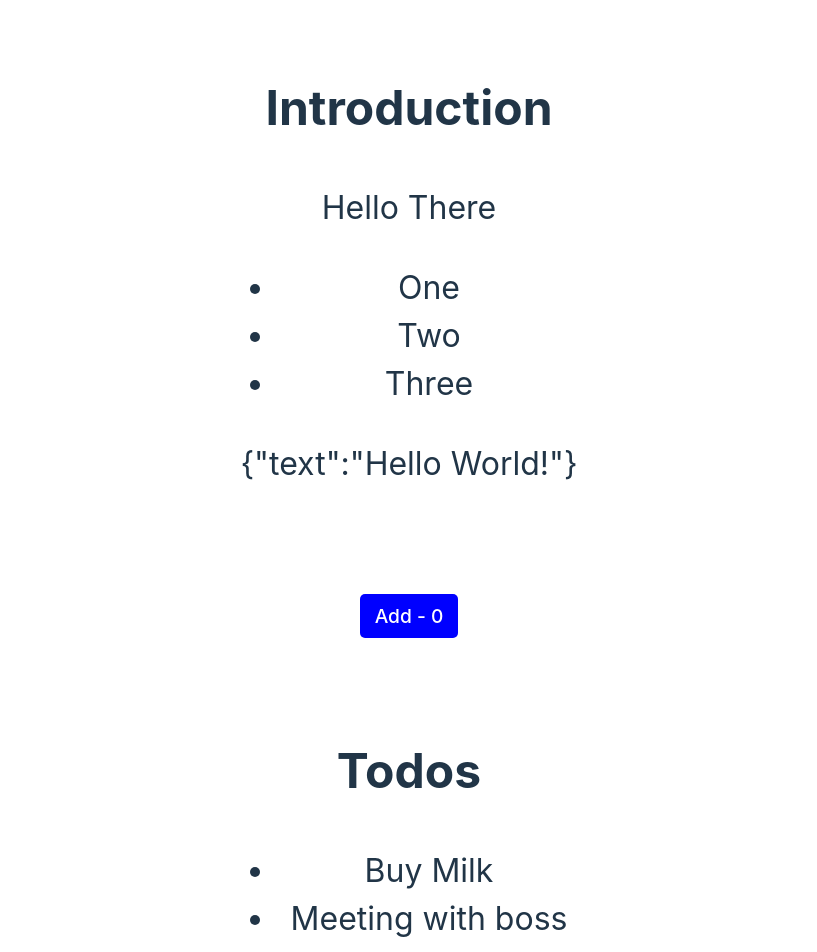
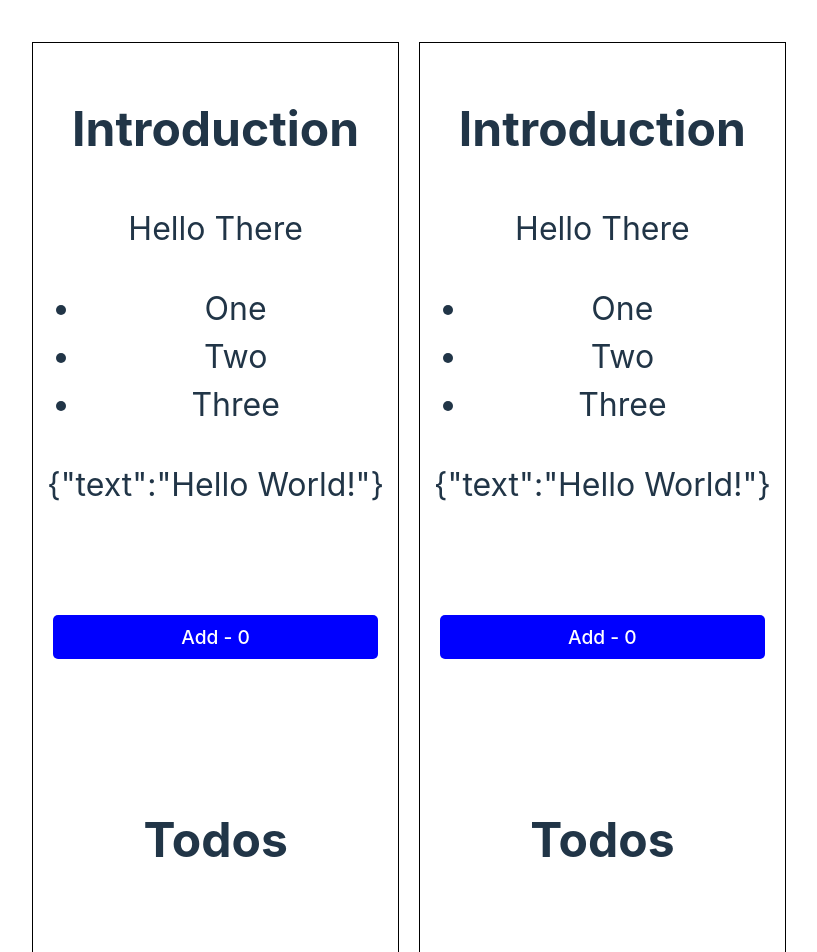
Before and after one commit to christosno/noBsTs-Typescript-Course, a React (Vite) app in the folder episode-20/: page / in a window 1280 px wide. Shown: the top 952 px of the page, without its empty margins (231-1048 px from the left). Built offline with nearby package versions, Linux system fonts and the light colour scheme.

Commit message:
episode 25

```diff
--- a/episode-20/src/App.tsx
+++ b/episode-20/src/App.tsx
@@ -1,5 +1,5 @@
 import React, { useCallback, useEffect, useState, useRef } from 'react';
-import { useTodos } from './useTodos';
+import { TodosProvider, useTodos, useAddTodos, useRemoveTodos } from './useTodos';
 
 import { UL } from './GenericComponent';
 
@@ -83,11 +83,9 @@ function App() {
   const [payload, setPayload] = useState<PayloadType | null>(null)
   const inputValue = useRef<HTMLInputElement>(null)
 
-  const { todos, addTodo, removeTodo } = useTodos([
-    { id: 1, text: "Buy Milk", done: false },
-    { id: 2, text: "Meeting with boss", done: false },
-    { id: 3, text: "Dentist appointment", done: false }
-  ])
+  const todos = useTodos();
+  const addTodo = useAddTodos();
+  const removeTodo = useRemoveTodos();
 
   const onAddTodoBatonHandler = () => {
     // meed to add that condtion to avoid null type error
@@ -152,4 +150,39 @@ function App() {
   )
 }
 
-export default App
+
+const AppWrapper = () => (
+	<div style={{
+    display: "flex",
+    flexDirection: "row",
+  }}>
+    <TodosProvider initialTodos={[
+    { id: 1, text: "Buy Milk", done: false },
+    { id: 2, text: "Meeting with boss", done: false },
+    { id: 3, text: "Dentist appointment", done: false }
+  ]}>
+    <div style={{
+      display: "flex",
+      flexDirection: "column",
+      border: "1px solid black",
+      margin: "10px",
+      padding: "10px",
+    }}>
+
+      <App></App>
+    </div>
+    <div style={{
+      display: "flex",
+      flexDirection: "column",
+      border: "1px solid black",
+      margin: "10px",
+      padding: "10px",
+	  }}>
+      <App></App>
+    </div>
+    </TodosProvider>
+	</div>
+)
+
+
+export default AppWrapper;
--- a/episode-20/src/useTodos.ts
+++ /dev/null
@@ -1,58 +0,0 @@
-import { useCallback, useReducer } from "react"
-
-
-interface TodoType {
-	id: number;
-	text: string;
-	done: boolean;
-  };
-
-type ActionType = {
-	type: "ADD_TODO";
-	text: string;
-  } | {
-	type: "REMOVE_TODO";
-	id: number
-  }
-
-export const useTodos = (initialTodos: TodoType[]): {
-	todos: TodoType[];
-	addTodo: (text: string) => void;
-	removeTodo: (id: number) => void;
-} => {
-
-	const reducer = (todosList: TodoType[], action: ActionType) => {
-		switch (action.type) {
-		  case "ADD_TODO":
-			return [
-			  ...todosList,
-			  {
-				id: Math.random(),
-				text: action.text,
-				done: false
-			  }
-			]
-		  case "REMOVE_TODO":
-			return todosList.filter((todo) => todo.id !== action.id)
-		  default:
-			throw new Error("Action type not found")
-		}
-	  }
-
-	const [todos, dispatch] = useReducer(reducer, initialTodos)
-
-
-	const addTodo = useCallback((text: string) => {
-		dispatch({ type: "ADD_TODO", text })
-	}, [dispatch])
-
-	const removeTodo = useCallback((id: number) => {
-		dispatch({ type: "REMOVE_TODO", id })
-	}, [dispatch])
-
-	return {
-		todos,
-		addTodo,
-		removeTodo
-	}
-}
--- /dev/null
+++ b/episode-20/src/useTodos.tsx
@@ -0,0 +1,104 @@
+import { useCallback, useReducer, createContext, useContext, type ReactNode } from "react"
+
+
+interface TodoType {
+	id: number;
+	text: string;
+	done: boolean;
+  };
+
+type ActionType = {
+	type: "ADD_TODO";
+	text: string;
+  } | {
+	type: "REMOVE_TODO";
+	id: number
+}
+
+///  Context
+////////////
+type UseTodosManagersType = ReturnType<typeof useTodosManager>
+
+const TodoContext = createContext<UseTodosManagersType>({
+	todos: [],
+	addTodo: () => { },
+	removeTodo: () => { }
+});
+
+export const TodosProvider = ({ initialTodos, children }: {
+	initialTodos: TodoType[], children: ReactNode}) => {
+
+	const value = useTodosManager(initialTodos)
+
+	return (
+		<TodoContext.Provider value={value}>
+			{children}
+		</TodoContext.Provider>
+	)
+
+}
+
+////////////
+////////////
+
+
+
+const useTodosManager = (initialTodos: TodoType[]): {
+	todos: TodoType[];
+	addTodo: (text: string) => void;
+	removeTodo: (id: number) => void;
+} => {
+
+	const reducer = (todosList: TodoType[], action: ActionType) => {
+		switch (action.type) {
+		  case "ADD_TODO":
+			return [
+			  ...todosList,
+			  {
+				id: Math.random(),
+				text: action.text,
+				done: false
+			  }
+			]
+		  case "REMOVE_TODO":
+			return todosList.filter((todo) => todo.id !== action.id)
+		  default:
+			throw new Error("Action type not found")
+		}
+	  }
+
+	const [todos, dispatch] = useReducer(reducer, initialTodos)
+
+
+	const addTodo = useCallback((text: string) => {
+		dispatch({ type: "ADD_TODO", text })
+	}, [dispatch])
+
+	const removeTodo = useCallback((id: number) => {
+		dispatch({ type: "REMOVE_TODO", id })
+	}, [dispatch])
+
+	return {
+		todos,
+		addTodo,
+		removeTodo
+	}
+}
+
+
+export const useTodos = (): TodoType[] => {
+	const ctx = useContext(TodoContext)
+
+	return ctx.todos
+}
+export const useAddTodos = (): UseTodosManagersType["addTodo"] => {
+	const ctx = useContext(TodoContext)
+
+	return ctx.addTodo
+}
+
+export const useRemoveTodos = (): UseTodosManagersType["removeTodo"] => {
+	const ctx = useContext(TodoContext)
+
+	return ctx.removeTodo
+}
```
